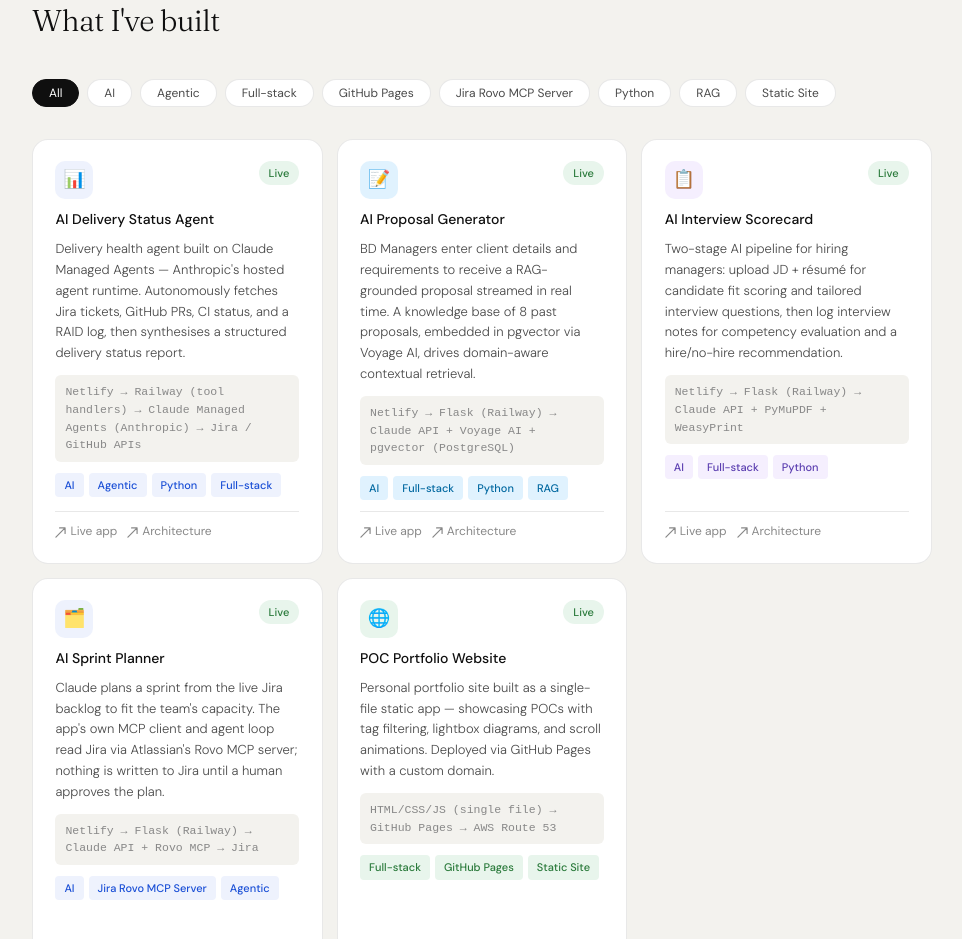
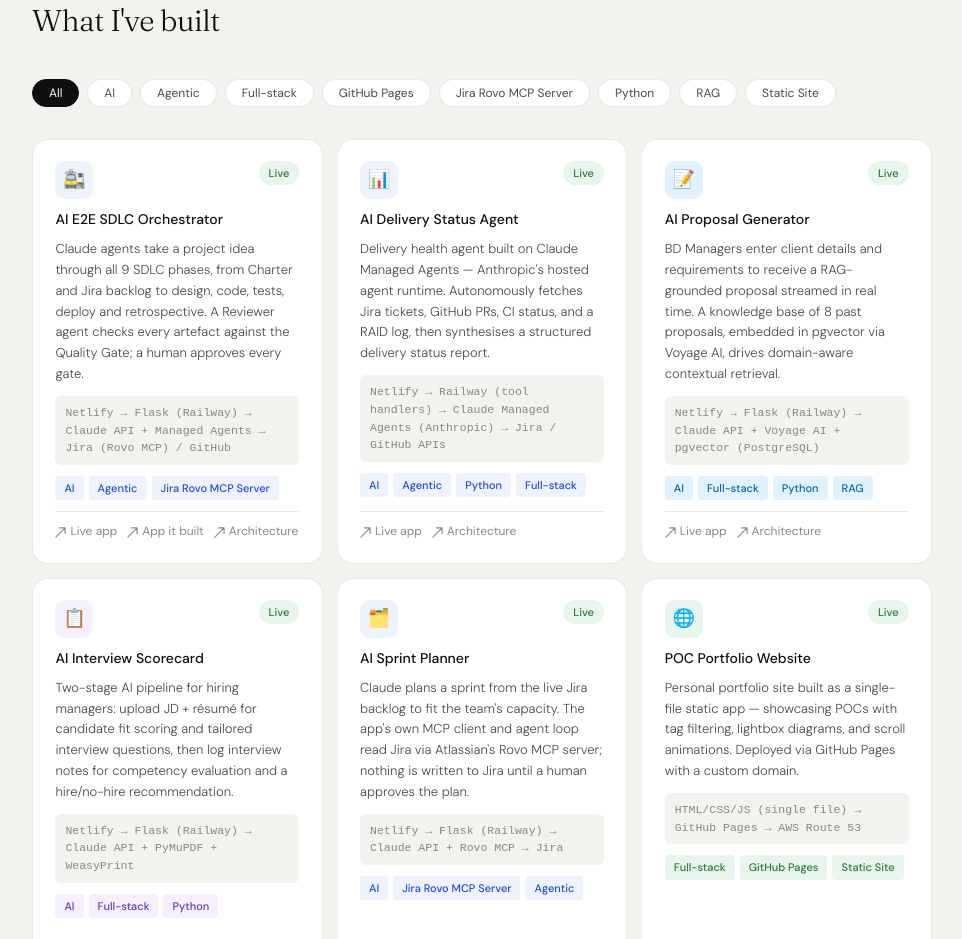
Before and after one commit to shindesubodh/POC-Portfolio, a plain HTML site: page index.html in a window 1280 px wide. Shown: the part 2426-3365 px from the top of the page, without its empty margins (158-1120 px from the left). Drawn offline with Linux system fonts and the light colour scheme.

Commit message:
Add AI E2E SDLC Orchestrator POC card
First card in the showcase: Claude agents run a project through all 9 SDLC
phases with Reviewer checks and human gate approvals. Links to the live app,
an app it built, and its architecture diagram (from the Solution Design).
Card heights unchanged (checked at 1440/1280/900/390 px).

Co-Authored-By: Claude Opus 5.5 <noreply@anthropic.com>
Claude-Session: https://claude.ai/code/session_01CxLnSmLDL9jvspEfFbAT2o

```diff
--- a/index.html
+++ b/index.html
@@ -551,6 +551,22 @@ const SKILLS = [
 
 const POCS = [
   {
+    title: "AI E2E SDLC Orchestrator",
+    desc: "Claude agents take a project idea through all 9 SDLC phases, from Charter and Jira backlog to design, code, tests, deploy and retrospective. A Reviewer agent checks every artefact against the Quality Gate; a human approves every gate.",
+    icon: "🚉",
+    iconBg: "#eef2fd",
+    status: "live",
+    arch: "Netlify → Flask (Railway) → Claude API + Managed Agents → Jira (Rovo MCP) / GitHub",
+    tags: ["AI", "Agentic", "Jira Rovo MCP Server"],
+    tagStyle: { bg: "#eef2fd", color: "#1a4fd6" },
+    architectureImg: "https://raw.githubusercontent.com/shindesubodh/POC-Portfolio/main/diagrams/AI-E2E-SDLC-Orchestrator-Architecture.png",
+    links: [
+      { label: "Live app", url: "https://ai-e2e-sdlc-orchestrator.netlify.app" },
+      { label: "App it built", url: "https://sdlc-demo-apps.github.io/sdlc-pomodoro-timer-r6/" },
+      { label: "Architecture", url: "https://raw.githubusercontent.com/shindesubodh/POC-Portfolio/main/diagrams/AI-E2E-SDLC-Orchestrator-Architecture.png" }
+    ]
+  },
+  {
     title: "AI Delivery Status Agent",
     desc: "Delivery health agent built on Claude Managed Agents — Anthropic's hosted agent runtime. Autonomously fetches Jira tickets, GitHub PRs, CI status, and a RAID log, then synthesises a structured delivery status report.",
     icon: "📊",
```
Also changed, not shown: diagrams/AI-E2E-SDLC-Orchestrator-Architecture.png (added), 1 other file.
